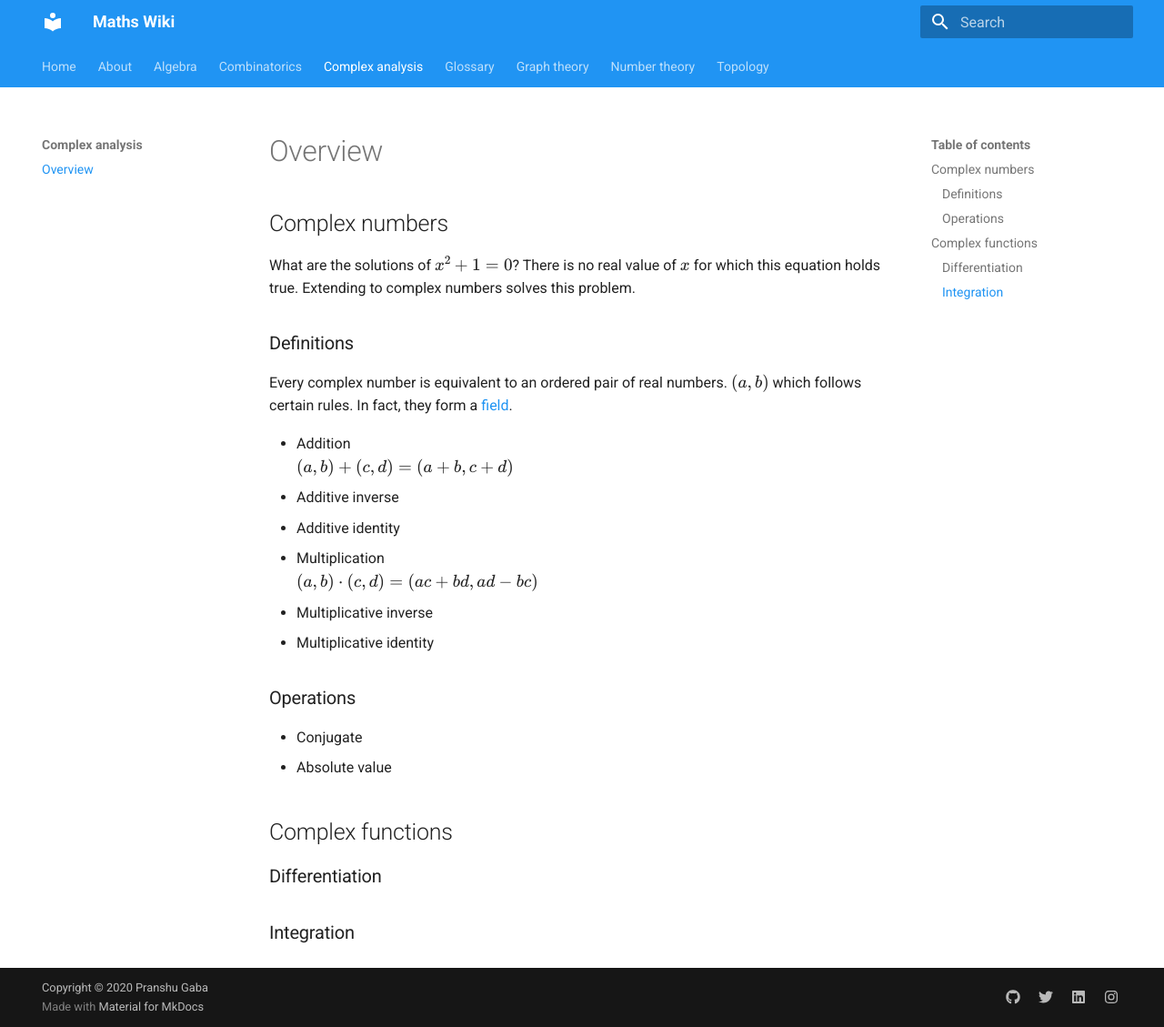
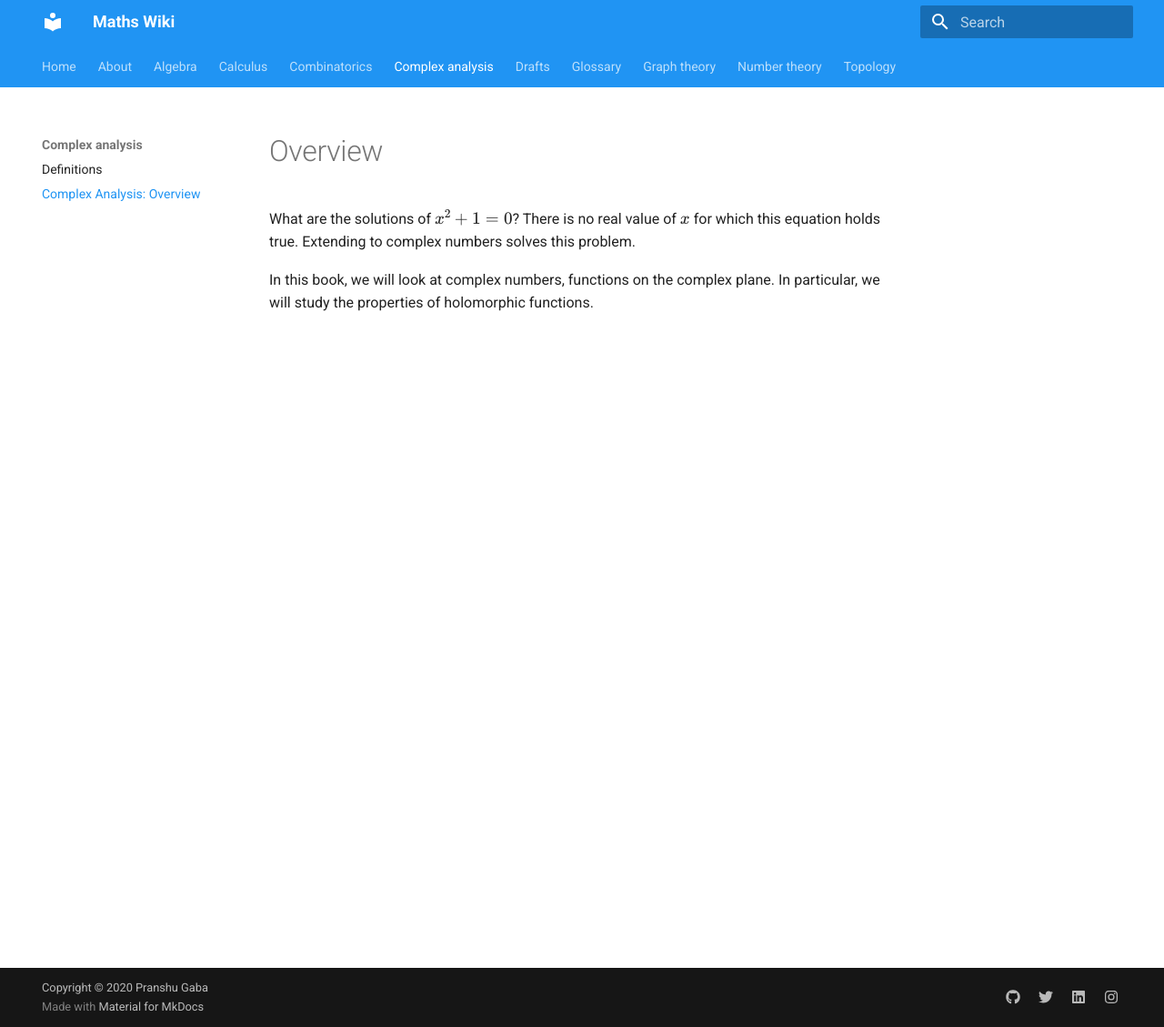
Before and after one commit to pranshugaba/maths-wiki, an MkDocs documentation site: the page built from docs/complex-analysis/introduction.md, in a window 1280 px wide and 1129 px high. Shown: the whole window at 91% size. Built offline with MkDocs 1.6.1 and Material for MkDocs 9.7.7, drawn with Linux system fonts in a browser that asks for light colours; formulas are drawn with MathJax 3.

Commit message:
Add overview

```diff
--- /dev/null
+++ b/docs/calculus/introduction.md
@@ -0,0 +1,7 @@
+---
+title: "Calculus: Overview"
+---
+
+# Overview
+
+Limits, differentiation and integration!
--- a/docs/complex-analysis/introduction.md
+++ b/docs/complex-analysis/introduction.md
@@ -1,31 +1,9 @@
 ---
-title: Overview
+title: "Complex Analysis: Overview"
 ---
 
-## Complex numbers
+# Overview
+
 What are the solutions of $x^2 + 1 = 0$? There is no real value of $x$ for which this equation holds true. Extending to complex numbers solves this problem.
 
-### Definitions
-
-Every complex number is equivalent to an ordered pair of real numbers. $(a, b)$ which follows certain rules. In fact, they form a [field](../glossary/field.md).
-
-- Addition
-  $(a, b) + (c, d) = (a + b, c + d)$
-- Additive inverse
-- Additive identity
-- Multiplication
-  $(a, b) \cdot (c, d) = (ac + bd, ad - bc)$
-- Multiplicative inverse
-- Multiplicative identity
-
-### Operations
-
-- Conjugate
-- Absolute value
-
-## Complex functions
-
-### Differentiation
-
-
-### Integration
+In this book, we will look at complex numbers, functions on the complex plane. In particular, we will study the properties of holomorphic functions.
--- a/mkdocs.yml
+++ b/mkdocs.yml
@@ -57,12 +57,14 @@ plugins:
       filename: .index
       collapse_single_pages: false
       strict: true
+  # - toc-sidebar
   # - tooltipster-links
   # - mk2pdf-export
   # - enumerate-headings:
-  #     strict: false
+  #     strict: true
   # - add-number:
   #     strict_mode: False
+  #     order: 1
 
 # Customization
 extra:
```
Also changed, not shown: docs/about/contact.md (added, +3 -0 lines), docs/combinatorics/introduction.md (+12 -2 lines), docs/complex-analysis/complex-numbers.md (added, +17 -0 lines), docs/drafts/reading-order.md (added, +1 -0 lines), 7 other files.
